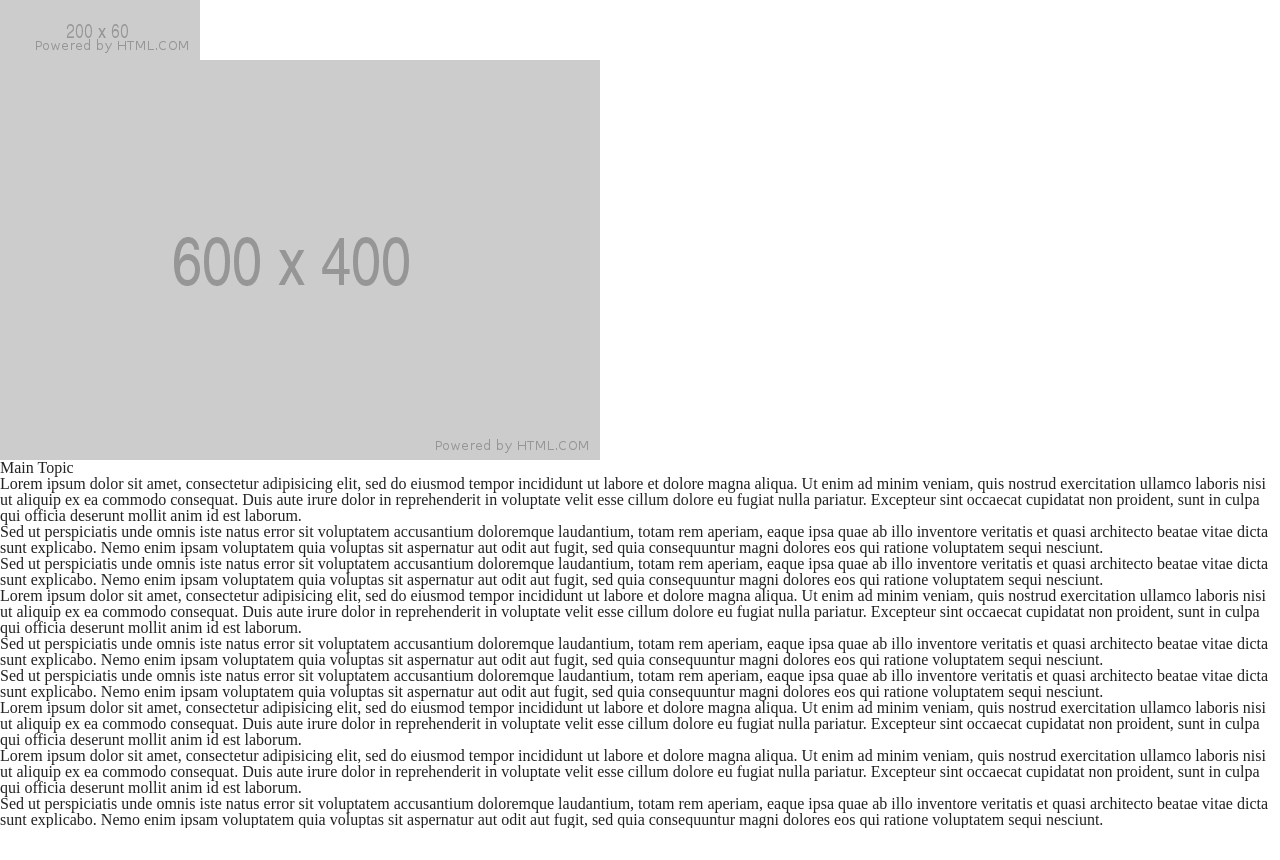
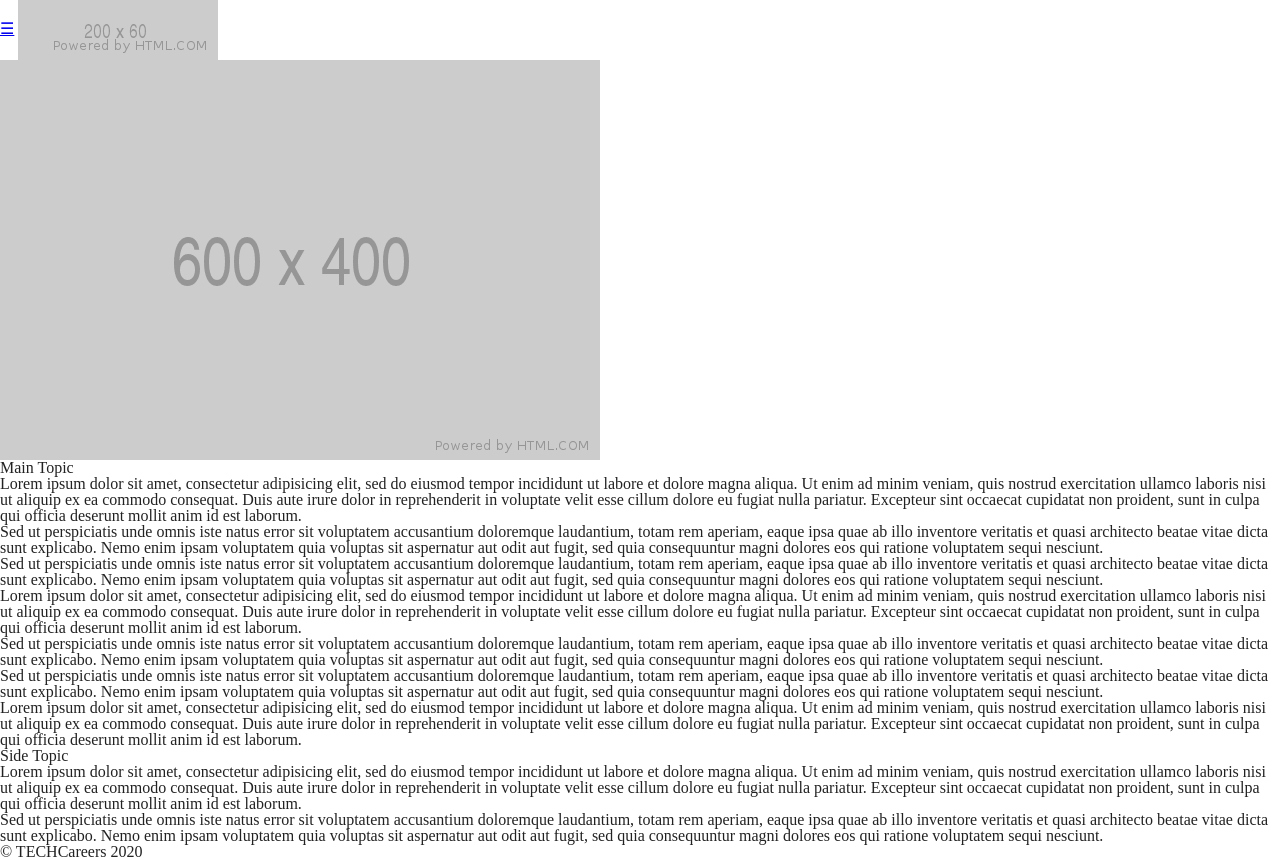
Before and after one commit to Andrewkind/HTML-About-Me, a plain HTML site: page CSS-Practice/Practice 2/index.html in a window 1280 px wide. Before the commit the page ends 828 px from the top, so only its background shows below. Drawn offline with Linux system fonts and the light colour scheme.

Commit message:
Add footer content and hamburger button.

```diff
--- a/CSS-Practice/Practice 2/index.html
+++ b/CSS-Practice/Practice 2/index.html
@@ -26,7 +26,7 @@
 
 <body>
   <header>
-    <a href="#"></a>
+    <a href="#">&#9776;</a>
     <img src="img/logo.png" alt="The logo for the page.">
   </header>
   <main>
@@ -66,7 +66,7 @@
         laborum.</p>
     </article>
     <aside>
-      <h2></h2>
+      <h2>Side Topic</h2>
       <p>Lorem ipsum dolor sit amet, consectetur adipisicing elit, sed do eiusmod tempor incididunt ut labore et dolore
         magna aliqua. Ut enim ad minim veniam, quis nostrud exercitation ullamco laboris nisi ut aliquip ex ea commodo
         consequat. Duis aute irure dolor in reprehenderit in voluptate velit esse cillum dolore eu fugiat nulla
@@ -79,7 +79,7 @@
     </aside>
   </main>
   <footer>
-
+    <p>&copy; TECHCareers 2020</p>
   </footer>
 </body>
 
```
